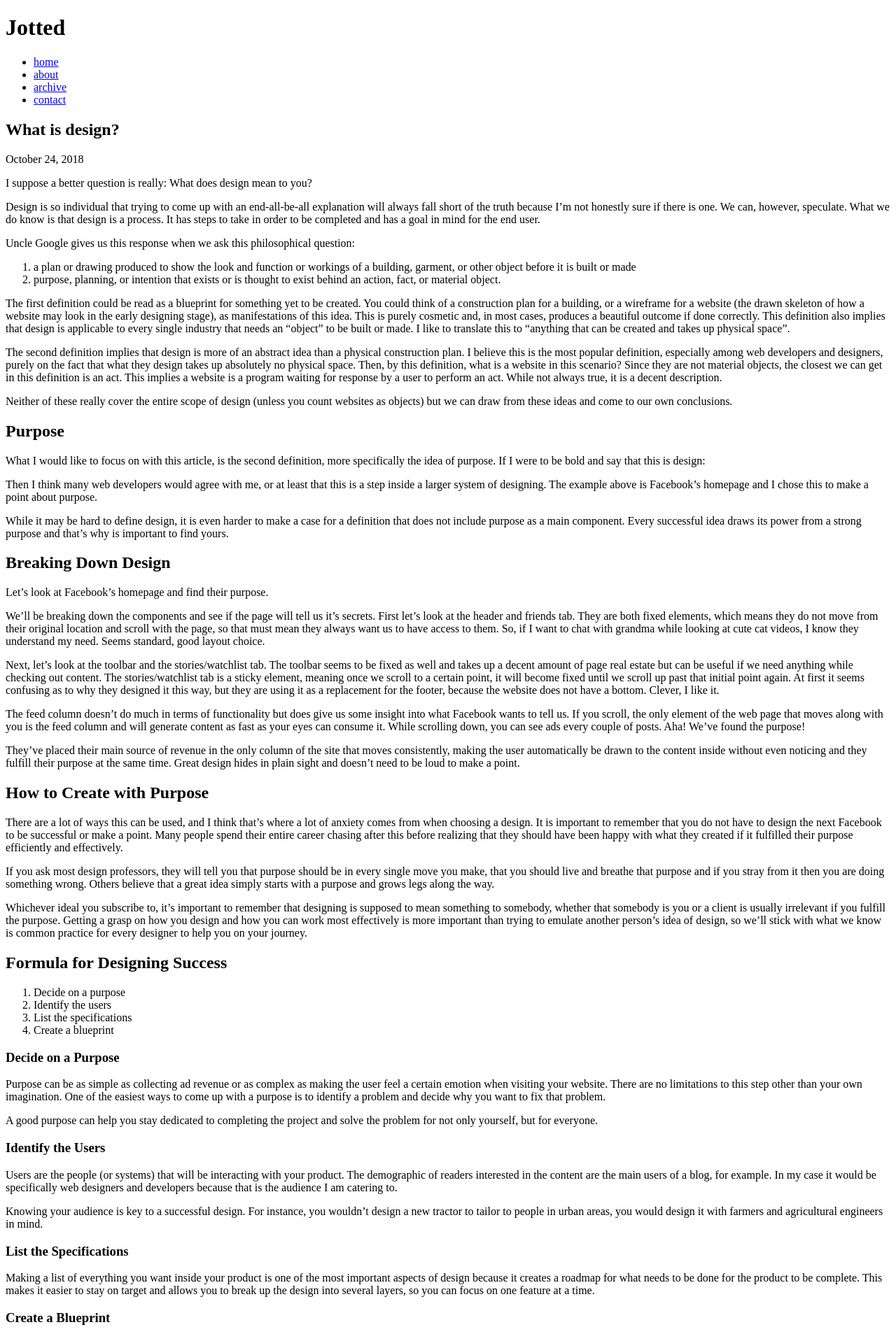
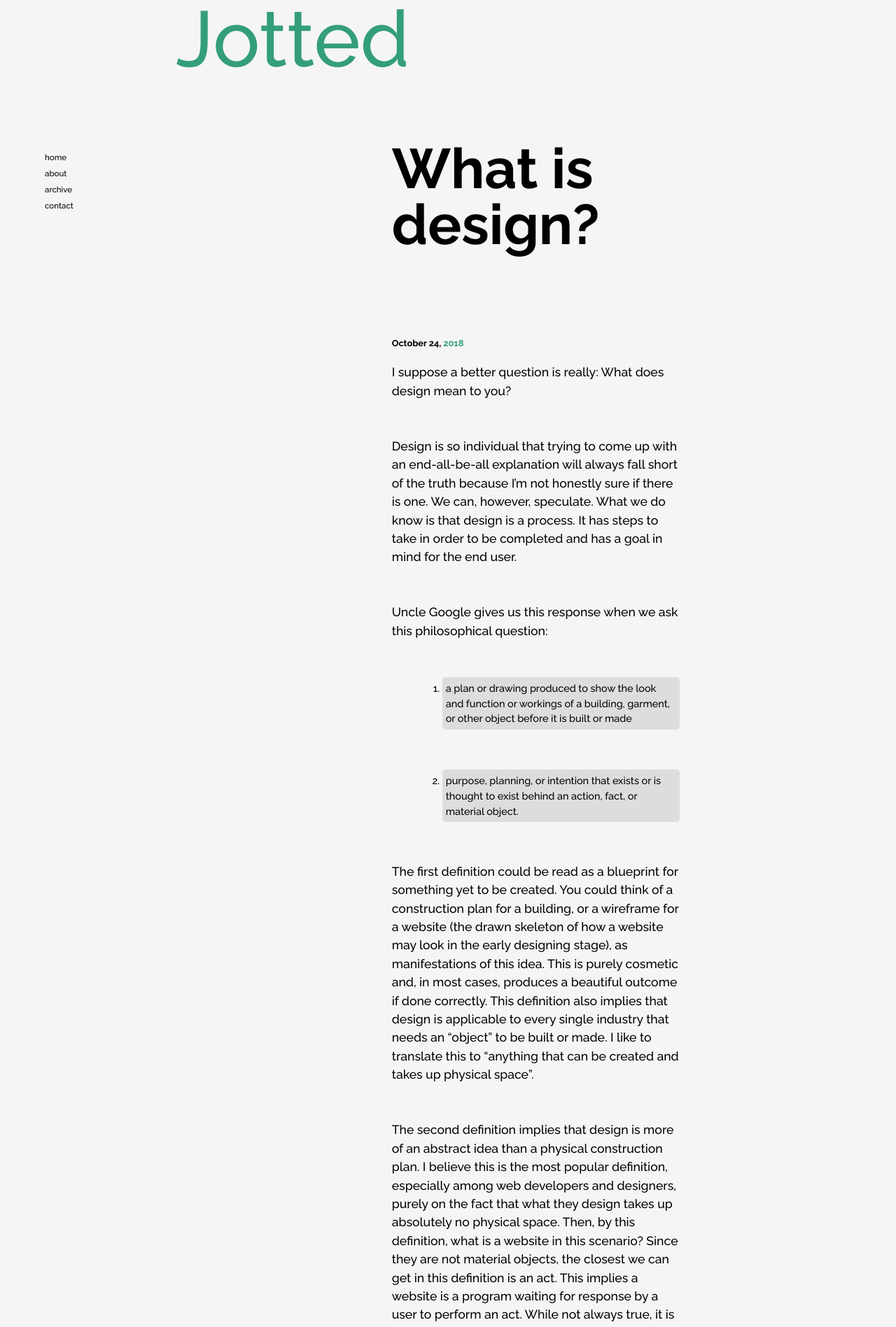
Before and after one commit to abelshinabery/jotted-blog, a Jekyll site: the page built from _posts/2018-11-07-What-is-design?.md, in a window 1280 px wide. Shown: the top 1897 px of the page at 70% size. Built offline with Jekyll 4.4.1, drawn with Linux system fonts in a browser that asks for light colours.

Commit message:
fixed url and baseurl to help with css linking issue and broken links to all main pages

```diff
--- a/_config.yml
+++ b/_config.yml
@@ -2,3 +2,6 @@ name: My Jekyll Website
 
 sass:
   sass_dir: _scss
+
+baseurl: /pages/aps81/aps81.github.io
+url: "https://git.txstate.edu"
--- a/_includes/nav.html
+++ b/_includes/nav.html
@@ -1,21 +1,11 @@
-
-
-<!-- <nav id="nav">
-  <ul id="nav-text-container">
-    <li class="nav-text"><span id="current-page"><a href="/index.html">home</a></span></li>
-    <li class="nav-text"><a href="/about.html">about</a></li>
-    <li class="nav-text"><a href="/archive.html">archive</a></li>
-    <li class="nav-text"><a href="/contact.html">contact</a></li>
-  </ul>
-</nav> -->
 
 <nav id="nav">
   <ul id="nav-text-container">
     {% for nav in site.data.navigation %}
       {% if page.url == nav.link %}
-        <li class="nav-text"><span id="current-page"><a href="{{nav.link}}">{{nav.name}}</a></span></li>
+        <li class="nav-text"><span id="current-page"><a href="{{ site.url }}{{ site.baseurl }}{{nav.link}}">{{nav.name}}</a></span></li>
       {% else %}
-        <li class="nav-text"><a href="{{nav.link}}">{{nav.name}}</a></li>
+        <li class="nav-text"><a href="{{ site.url }}{{ site.baseurl }}{{nav.link}}">{{nav.name}}</a></li>
       {% endif %}
     {% endfor %}
   </ul>
--- a/_layouts/post.html
+++ b/_layouts/post.html
@@ -4,7 +4,7 @@
   <head>
     <link href="https://fonts.googleapis.com/css?family=Raleway:300,500,700" rel="stylesheet">
     <link href="https://fonts.googleapis.com/css?family=Montserrat:700" rel="stylesheet">
-    <link rel="stylesheet" type="text/css" href="assets/css/main.css">
+    <link rel="stylesheet" type="text/css" href="{{ site.url }}{{ site.baseurl }}/assets/css/main.css">
   </head>
 
   <body id="post-body">
--- a/index.html
+++ b/index.html
@@ -8,7 +8,7 @@ layout: default
   {% for post in site.posts limit:4 %}
     <div class="recent-preview-container">
       <div class="preview-text-container">
-        <h2 class="article-preview-title"><a href="{{ post.url }}">{{ post.title }}</a></h2>
+        <h2 class="article-preview-title"><a href="{{ site.url }}{{ site.baseurl }}{{ post.url }}">{{ post.title }}</a></h2>
         <p class="article-preview-text">{{ post.excerpt | strip_html }}</p>
       </div>
       <img class="preview-image" src="/assets/images/post-images/{{ post.title | replace: ' ', '-' | remove: '?' | append: '.jpg' }}">
```
Also changed, not shown: _data/navigation.yml (line endings or trailing spaces).
